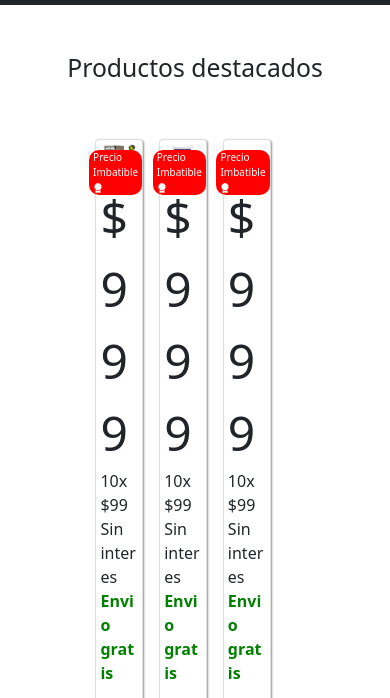
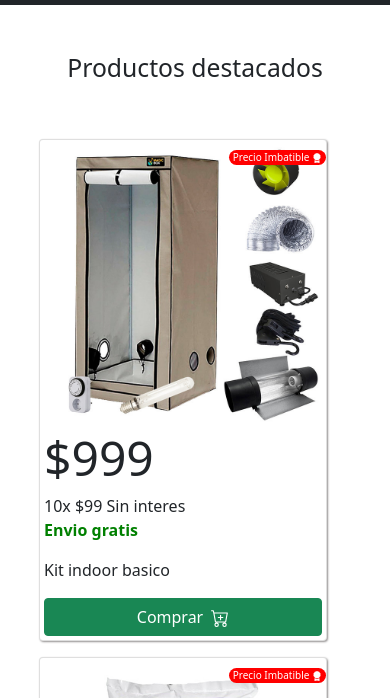
Before and after one commit to marcosc1995/GROWSHOP-BS, a plain HTML site: page index.html in a window 390 px wide. Shown: the part 101-799 px from the top of the page. Drawn offline with nearby package versions, Linux system fonts and the light colour scheme.

Commit message:
correccion responsive

```diff
--- a/css/styles.scss
+++ b/css/styles.scss
@@ -45,7 +45,7 @@
 
 .product{
   background-color: rgb(255, 255, 255);
-  width: 15%;
+  width: 18rem;
   box-shadow: 1px 1px 2px rgb(148, 145, 145);
   transition-duration: 0.25s;
   &__price{
--- a/index.html
+++ b/index.html
@@ -154,8 +154,8 @@
       <!-- PRODUCTOS DESTACADOS START  -->
       <section class="container-fluid mb-5 mx-auto">
         <h2 class="text-center mt-5 mb-5">Productos destacados</h2>
-        <div class="container-fluid row d-flex justify-content-center">
-          <div class="card product m-2 p-1">
+        <div class="container-fluid d-flex row justify-content-center">
+          <div class="card col-sm-3 product m-2 p-1">
             <img class="" src="img/producto1.jpg" alt="" />
             <div class="bestPrice">
               Precio Imbatible
@@ -197,7 +197,7 @@
               </svg>
             </button>
           </div>
-          <div class="card product m-2 p-1">
+          <div class="card col-sm-3 product m-2 p-1">
             <img class="" src="img/producto3.jpg" alt="" />
             <div class="bestPrice">
               Precio Imbatible
@@ -239,7 +239,7 @@
               </svg>
             </button>
           </div>
-          <div class="card product m-2 p-1">
+          <div class="card col-sm-3 product m-2 p-1">
             <img class="" src="img/producto2.jpg" alt="" />
             <div class="bestPrice">
               Precio Imbatible
```
Also changed, not shown: css/styles.css, 2 other files.
